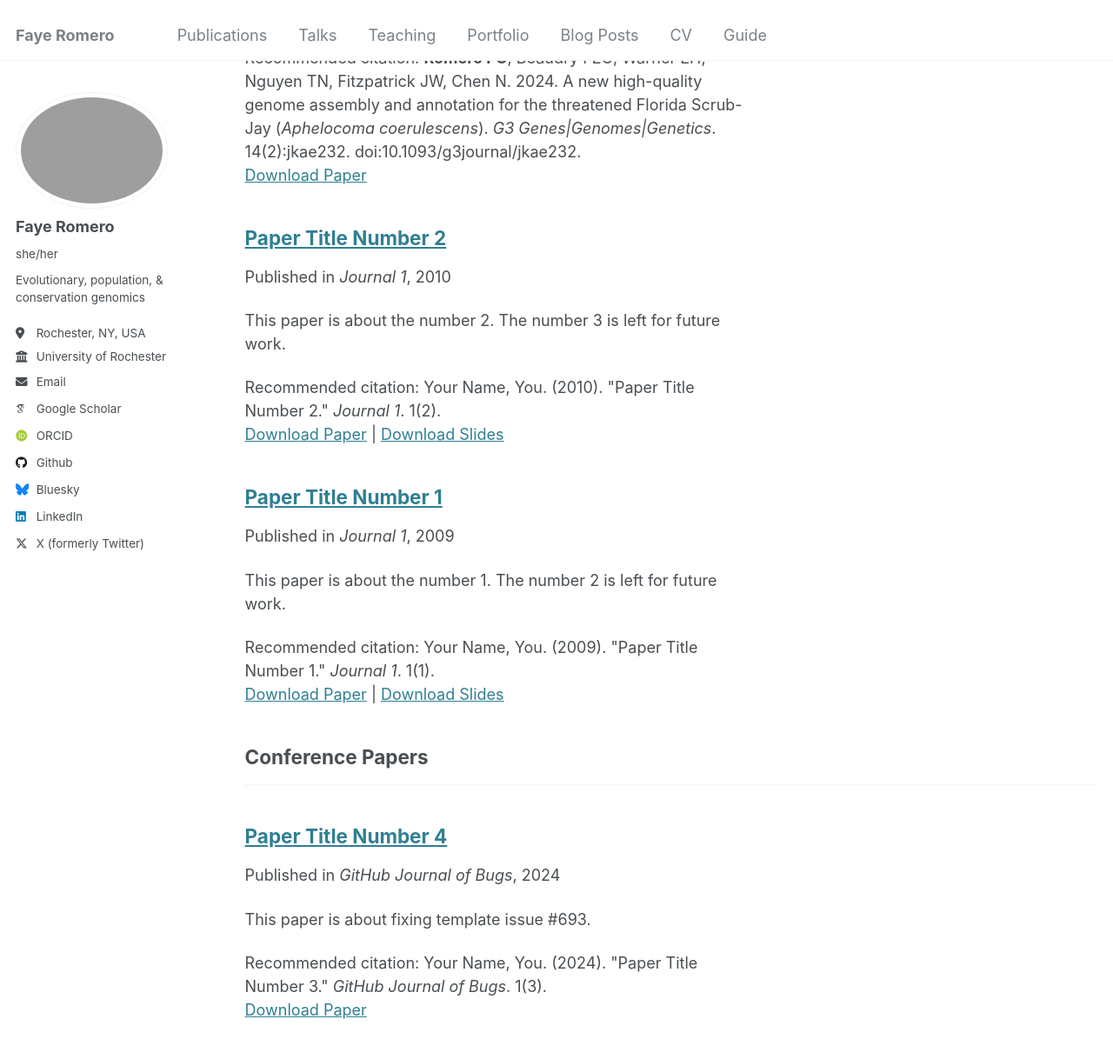
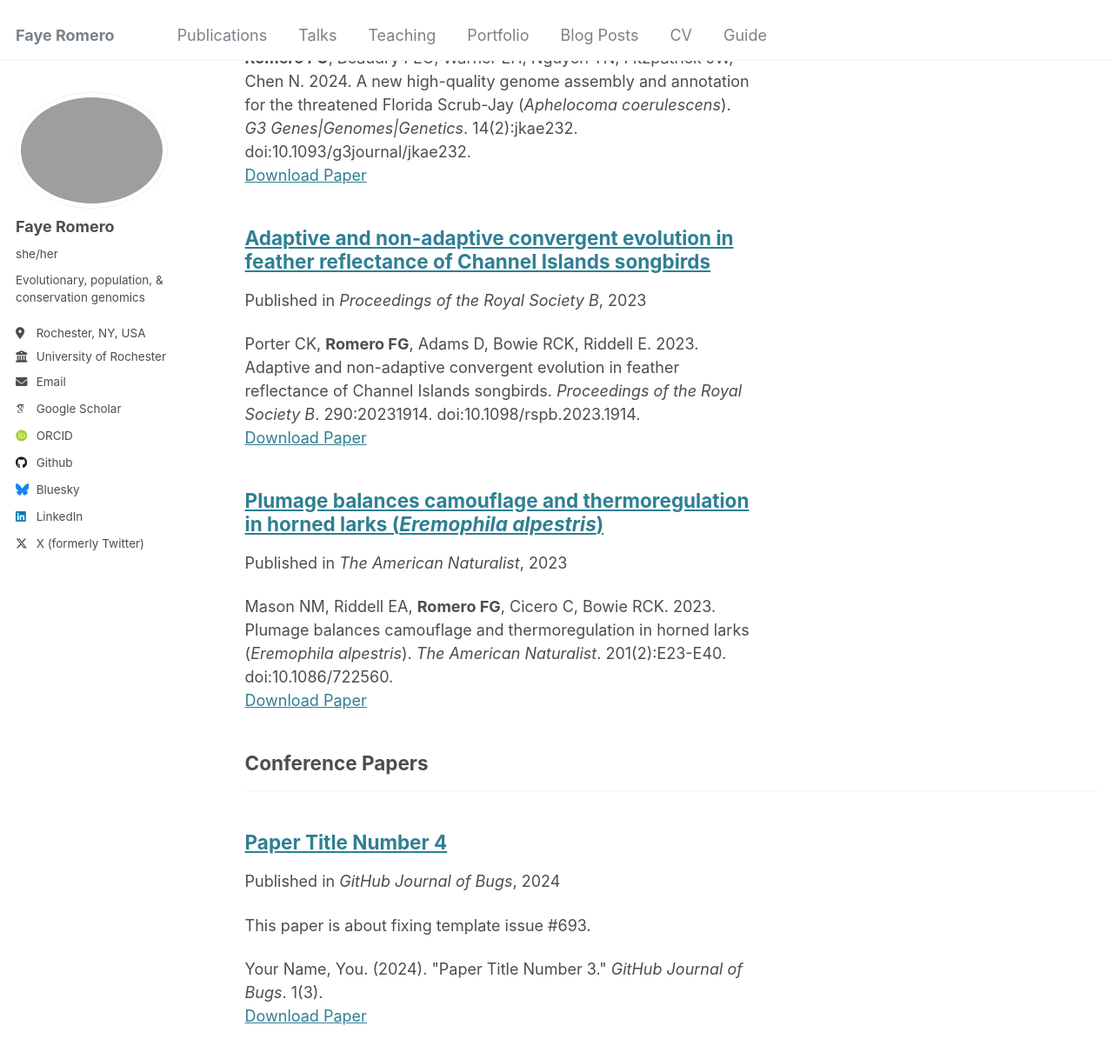
Before and after one commit to faye-romero/faye-romero.github.io, a Jekyll site: the page built from _pages/publications.html, in a window 1280 px wide and 1400 px high, scrolled down 408 px. Shown: the top 1218 px of the window at 87% size. Built offline with Jekyll 4.4.1, drawn with Linux system fonts in a browser that asks for light colours; some web fonts are replaced.

Commit message:
Publications

```diff
--- a/_includes/archive-single.html
+++ b/_includes/archive-single.html
@@ -53,11 +53,11 @@
     {% endif %}
 
     {% if post.citation and post.paperurl and post.slidesurl %}
-      <p>Recommended citation: {{ post.citation }}<br /><a href="{{ post.paperurl }}">Download Paper</a> | <a href="{{ post.slidesurl }}">Download Slides</a></p>
+      <p>{{ post.citation }}<br /><a href="{{ post.paperurl }}">Download Paper</a> | <a href="{{ post.slidesurl }}">Download Slides</a></p>
     {% elsif post.citation and post.paperurl %}
-      <p>Recommended citation: {{ post.citation }}<br /><a href="{{ post.paperurl }}">Download Paper</a></p>
+      <p>{{ post.citation }}<br /><a href="{{ post.paperurl }}">Download Paper</a></p>
     {% elsif post.citation and post.slidesurl %}
-      <p>Recommended citation: {{ post.citation }}<br /><a href="{{ post.slidesurl }}">Download Slides</a></p>
+      <p>{{ post.citation }}<br /><a href="{{ post.slidesurl }}">Download Slides</a></p>
     {% elsif post.citation %}
       <p>Recommended citation: {{ post.citation }}</p>
     {% elsif post.paperurl %}
--- a/_publications/2009-10-01-paper-title-number-1.md
+++ /dev/null
@@ -1,14 +0,0 @@
----
-title: "Paper Title Number 1"
-collection: publications
-category: manuscripts
-permalink: /publication/2009-10-01-paper-title-number-1
-excerpt: 'This paper is about the number 1. The number 2 is left for future work.'
-date: 2009-10-01
-venue: 'Journal 1'
-slidesurl: 'http://academicpages.github.io/files/slides1.pdf'
-paperurl: 'http://academicpages.github.io/files/paper1.pdf'
-citation: 'Your Name, You. (2009). &quot;Paper Title Number 1.&quot; <i>Journal 1</i>. 1(1).'
----
-
-The contents above will be part of a list of publications, if the user clicks the link for the publication than the contents of section will be rendered as a full page, allowing you to provide more information about the paper for the reader. When publications are displayed as a single page, the contents of the above "citation" field will automatically be included below this section in a smaller font.
--- a/_publications/2010-10-01-paper-title-number-2.md
+++ /dev/null
@@ -1,14 +0,0 @@
----
-title: "Paper Title Number 2"
-collection: publications
-category: manuscripts
-permalink: /publication/2010-10-01-paper-title-number-2
-excerpt: 'This paper is about the number 2. The number 3 is left for future work.'
-date: 2010-10-01
-venue: 'Journal 1'
-slidesurl: 'http://academicpages.github.io/files/slides2.pdf'
-paperurl: 'http://academicpages.github.io/files/paper2.pdf'
-citation: 'Your Name, You. (2010). &quot;Paper Title Number 2.&quot; <i>Journal 1</i>. 1(2).'
----
-
-The contents above will be part of a list of publications, if the user clicks the link for the publication than the contents of section will be rendered as a full page, allowing you to provide more information about the paper for the reader. When publications are displayed as a single page, the contents of the above "citation" field will automatically be included below this section in a smaller font.
--- /dev/null
+++ b/_publications/2023-01-04-lark-plumage.md
@@ -0,0 +1,10 @@
+---
+title: "Plumage balances camouflage and thermoregulation in horned larks (<i>Eremophila alpestris</i>)"
+collection: publications
+category: manuscripts
+permalink: /publication/2023-01-04-lark-plumage
+date: 2023-01-04
+venue: 'The American Naturalist'
+paperurl: 'https://www.journals.uchicago.edu/doi/10.1086/722560'
+citation: 'Mason NM, Riddell EA, <b>Romero FG</b>, Cicero C, Bowie RCK. 2023. Plumage balances camouflage and thermoregulation in horned larks (<i>Eremophila alpestris</i>).  <i>The American Naturalist</i>. 201(2):E23-E40. doi:10.1086/722560.'
+---
--- /dev/null
+++ b/_publications/2023-11-15-feather-reflectance.md
@@ -0,0 +1,10 @@
+---
+title: "Adaptive and non-adaptive convergent evolution in feather reflectance of Channel Islands songbirds"
+collection: publications
+category: manuscripts
+permalink: /publication/2023-11-15-feather-reflectance
+date: 2023-11-15
+venue: 'Proceedings of the Royal Society B'
+paperurl: 'https://royalsocietypublishing.org/doi/10.1098/rspb.2023.1914'
+citation: 'Porter CK, <b>Romero FG</b>, Adams D, Bowie RCK, Riddell E. 2023. Adaptive and non-adaptive convergent evolution in feather reflectance of Channel Islands songbirds. <i>Proceedings of the Royal Society B</i>. 290:20231914. doi:10.1098/rspb.2023.1914.'
+---
--- a/markdown_generator/publications.py
+++ b/markdown_generator/publications.py
@@ -98,7 +98,7 @@ for row, item in publications.iterrows():
     if len(str(item.excerpt)) > 5:
         md += "\n" + html_escape(item.excerpt) + "\n"
 
-    md += "\nRecommended citation: " + item.citation
+    md += "\n" + item.citation
 
     md_filename = os.path.basename(md_filename)
 
```
